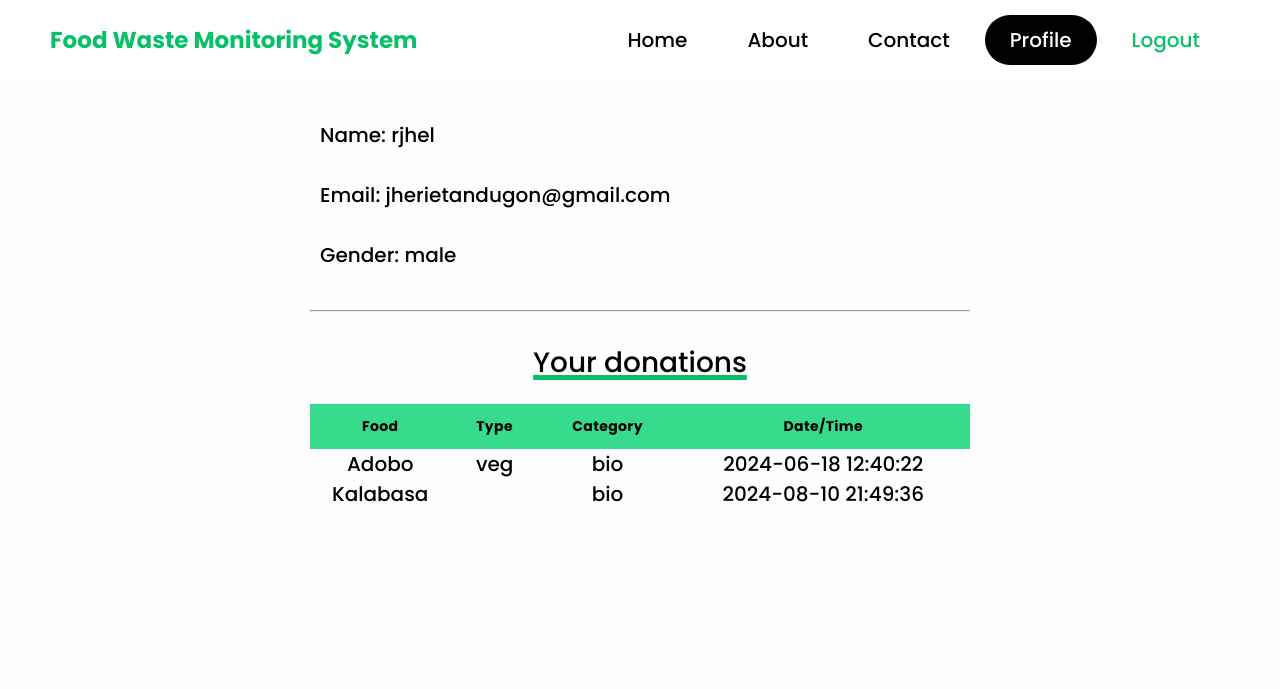
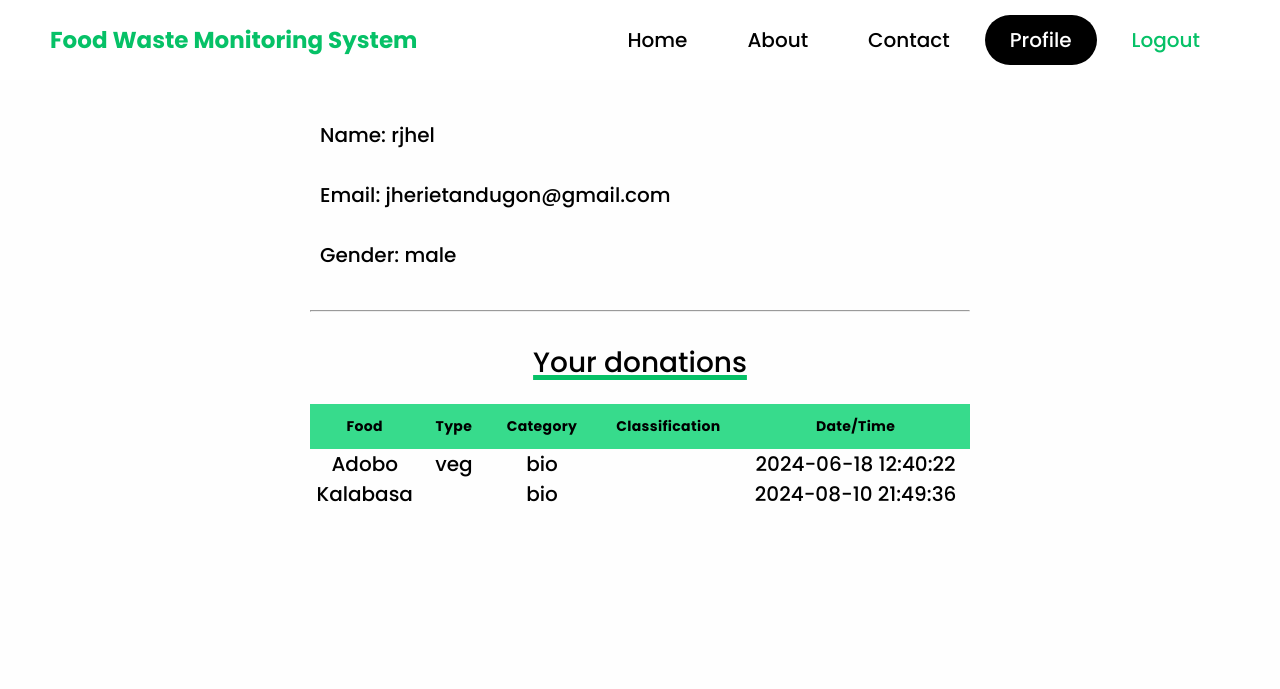
Before and after one commit to r-jheltandugon/Food-Waste-Monitoring-System, a PHP site: page /profile.php in a window 1280 px wide; the page is wider, and only the part inside the window is pictured. Shown: the top 689 px of that part. Run offline with PHP 8.4, Linux system fonts and the light colour scheme; a user stored in the database is signed in; data comes from the database, SQL or seed files in the repository; data that the repository does not hold is empty.

Commit message:
Add classification

```diff
--- a/profile.php
+++ b/profile.php
@@ -61,6 +61,7 @@ if($_SESSION['name']==''){
                                 <th>Food</th>
                                 <th>Type</th>
                                 <th>Category</th>
+                                <th>Classification</th>
                                 <th>Date/Time</th>
                             </tr>
                         </thead>
@@ -71,7 +72,7 @@ if($_SESSION['name']==''){
                             $result = mysqli_query($connection, $query);
                             if ($result) {
                                 while ($row = mysqli_fetch_assoc($result)) {
-                                    echo "<tr><td>{$row['food']}</td><td>{$row['type']}</td><td>{$row['category']}</td><td>{$row['date']}</td></tr>";
+                                    echo "<tr><td>{$row['food']}</td><td>{$row['type']}</td><td>{$row['category']}</td><td>{$row['classification']}</td><td>{$row['date']}</td></tr>";
                                 }
                             }
                             ?>
```
